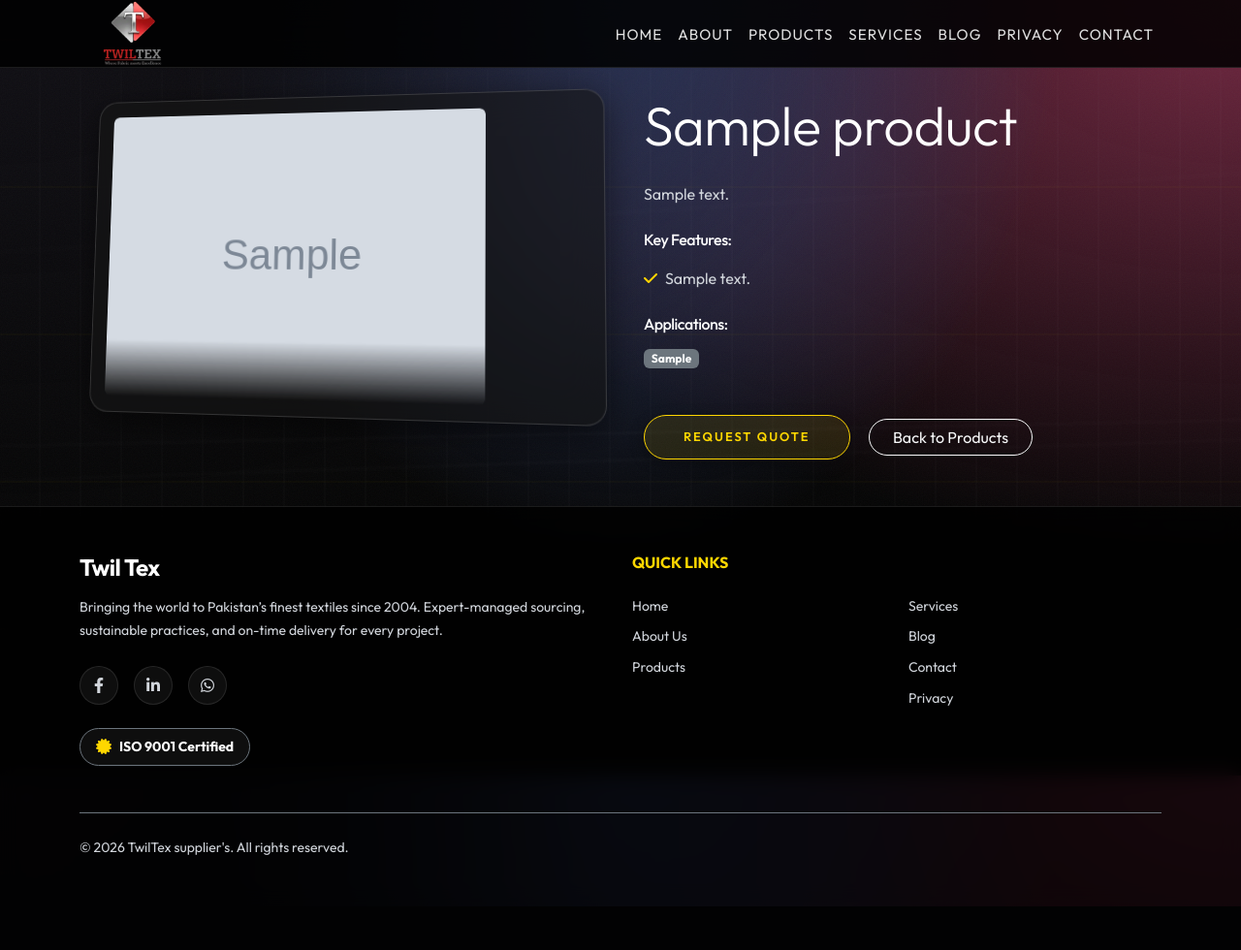
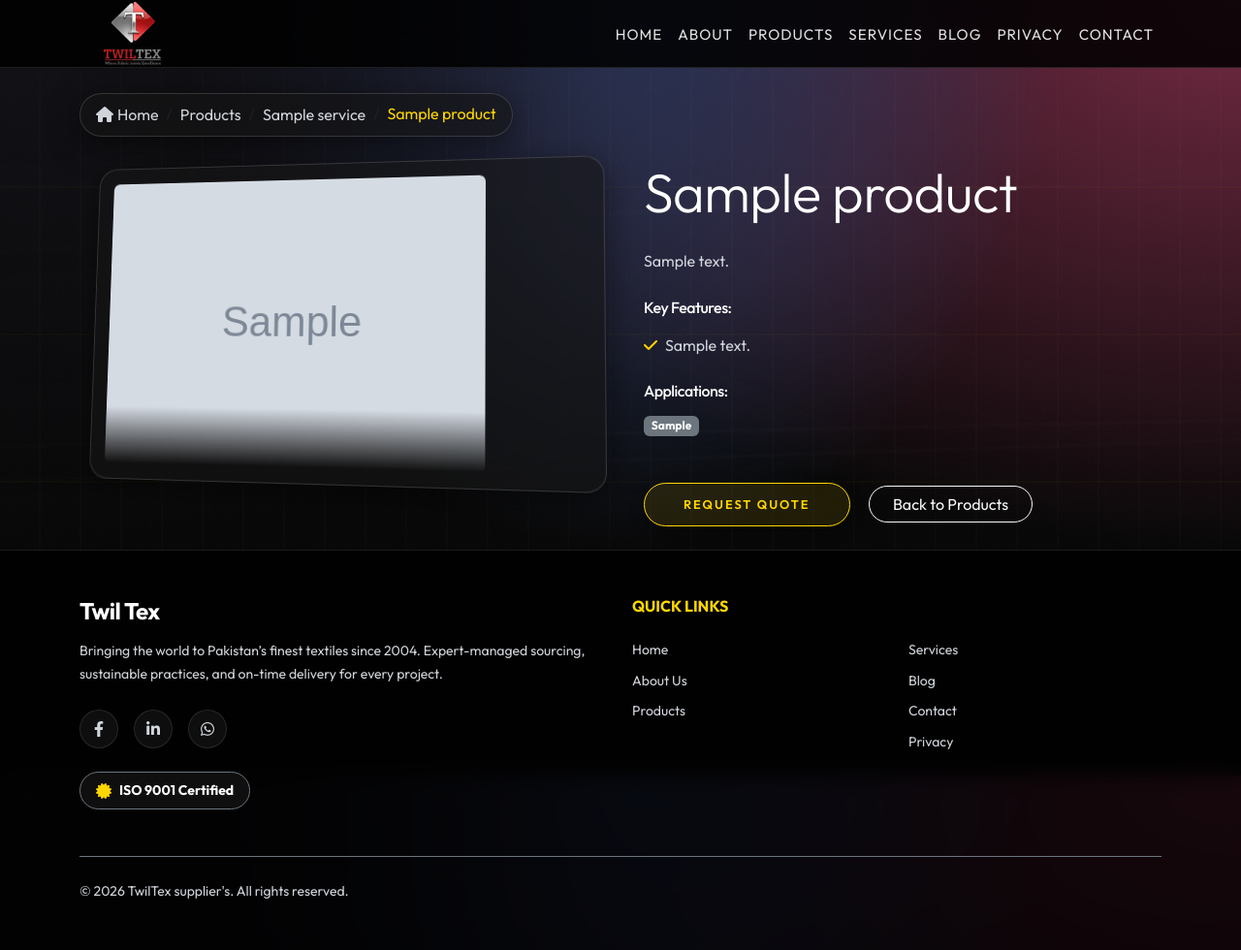
Before and after one commit to AbRehmansaif/TwilTex, a Django app: page /products/sample/ in a window 1280 px wide. Shown: the whole page at 97% size. Before the commit the page ends 935 px from the top, so only its background shows below. Run offline with Django 5.2, Linux system fonts and the light colour scheme; tables that the repository leaves empty hold one stand-in row (values such as "Sample post"); grey boxes marked "Sample" are stand-in pictures.

Commit message:
feat: add project settings, product views, and product detail page templates

```diff
--- a/products/views.py
+++ b/products/views.py
@@ -33,4 +33,28 @@ def products_list(request):
 def product_detail(request, slug):
     """Product detail page"""
     product = get_object_or_404(Product, slug=slug, is_active=True)
-    return render(request, 'product_detail.html', {'product': product})
+
+    related_products = []
+    if product.service:
+        related_products = Product.objects.filter(
+            service=product.service, is_active=True
+        ).exclude(id=product.id)[:4]
+
+    other_categories = Service.objects.exclude(
+        id=product.service_id if product.service else None
+    )
+
+    other_products = []
+    for category in other_categories:
+        cat_prod = Product.objects.filter(service=category, is_active=True).first()
+        if cat_prod:
+            other_products.append(cat_prod)
+
+    other_products = other_products[:8]
+
+    context = {
+        'product': product,
+        'related_products': related_products,
+        'other_products': other_products,
+    }
+    return render(request, 'product_detail.html', context)
--- a/templates/product_detail.html
+++ b/templates/product_detail.html
@@ -6,8 +6,24 @@
 {% block meta_description %}{{ product.short_description }}{% endblock %}
 
 {% block content %}
+    <!-- Breadcrumb -->
+    <section class="pt-5 mt-5">
+        <div class="container">
+            <nav aria-label="breadcrumb">
+                <ol class="breadcrumb mb-0 glass-panel p-2 px-3 rounded-pill d-inline-flex">
+                    <li class="breadcrumb-item"><a href="{% url 'main:home' %}" class="text-decoration-none text-muted"><i class="fas fa-home me-1"></i>Home</a></li>
+                    <li class="breadcrumb-item"><a href="{% url 'products:list' %}" class="text-decoration-none text-muted">Products</a></li>
+                    {% if product.service %}
+                    <li class="breadcrumb-item"><a href="{% url 'products:list' %}" class="text-decoration-none text-muted">{{ product.service.title }}</a></li>
+                    {% endif %}
+                    <li class="breadcrumb-item active text-gold" aria-current="page">{{ product.name }}</li>
+                </ol>
+            </nav>
+        </div>
+    </section>
+
     <!-- Product Detail -->
-    <section class="py-5 mt-5">
+    <section class="py-4">
         <div class="container">
             <div class="row g-5">
                 <div class="col-lg-6">
@@ -44,4 +60,61 @@
             </div>
         </div>
     </section>
+
+    <!-- Related Products -->
+    {% if related_products %}
+    <section class="py-5 bg-glass-subtle border-top border-bottom border-secondary">
+        <div class="container animate-on-scroll">
+            <h2 class="text-white mb-4 h3"><i class="fas fa-layer-group text-gold me-2"></i>Related Products in {{ product.service.title }}</h2>
+            <div class="row g-4">
+                {% for related in related_products %}
+                <div class="col-lg-3 col-md-6">
+                    <div class="card-3d h-100">
+                        <div class="img-reveal">
+                            {% if related.images.all %}
+                                <img src="{{ related.images.first.image.url }}" alt="{{ related.name }}" class="img-fluid card-img-250" style="height: 200px; object-fit: cover; width: 100%;">
+                            {% else %}
+                                <img src="https://images.unsplash.com/photo-1591047139829-d91aecb6caea?auto=format&fit=crop&q=80&w=800" alt="{{ related.name }}" class="img-fluid card-img-250" style="height: 200px; object-fit: cover; width: 100%;">
+                            {% endif %}
+                        </div>
+                        <div class="p-4 text-center">
+                            <h3 class="text-white h6 mb-3">{{ related.name }}</h3>
+                            <a href="{% url 'products:detail' related.slug %}" class="btn btn-outline-light rounded-pill btn-sm w-100">View Details</a>
+                        </div>
+                    </div>
+                </div>
+                {% endfor %}
+            </div>
+        </div>
+    </section>
+    {% endif %}
+
+    <!-- Other Categories -->
+    {% if other_products %}
+    <section class="py-5">
+        <div class="container animate-on-scroll">
+            <h2 class="text-white mb-4 h3"><i class="fas fa-compass text-gold me-2"></i>Explore Other Categories</h2>
+            <div class="row g-4">
+                {% for other in other_products %}
+                <div class="col-lg-3 col-md-6">
+                    <div class="card-3d h-100">
+                        <div class="img-reveal">
+                            {% if other.images.all %}
+                                <img src="{{ other.images.first.image.url }}" alt="{{ other.name }}" class="img-fluid card-img-250" style="height: 200px; object-fit: cover; width: 100%;">
+                            {% else %}
+                                <img src="https://images.unsplash.com/photo-1591047139829-d91aecb6caea?auto=format&fit=crop&q=80&w=800" alt="{{ other.name }}" class="img-fluid card-img-250" style="height: 200px; object-fit: cover; width: 100%;">
+                            {% endif %}
+                        </div>
+                        <div class="p-4 text-center">
+                            <p class="text-gold small mb-2 fw-bold text-uppercase">{{ other.service.title }}</p>
+                            <h3 class="text-white h6 mb-3">{{ other.name }}</h3>
+                            <a href="{% url 'products:detail' other.slug %}" class="btn btn-outline-light rounded-pill btn-sm w-100">View Details</a>
+                        </div>
+                    </div>
+                </div>
+                {% endfor %}
+            </div>
+        </div>
+    </section>
+    {% endif %}
 {% endblock %}
--- a/twiltex/settings.py
+++ b/twiltex/settings.py
@@ -27,7 +27,7 @@ SECRET_KEY = os.getenv("SECRET_KEY", "unsafe-dev-key")
 # DEBUG = True
 DEBUG = os.getenv("DEBUG", "False") == "True"
 
-ALLOWED_HOSTS = ["twiltex.com", "www.twiltex.com", "38.242.254.102"]
+ALLOWED_HOSTS = ["twiltex.com", "www.twiltex.com", "38.242.254.102", "127.0.0.1", "localhost"]
 
 # for production, set allowed hosts like this:
 # ALLOWED_HOSTS = ['IPv4-address', 'localhost']
@@ -172,5 +172,5 @@ MEDIA_ROOT = BASE_DIR / 'media'
 
 
 # Force HTTPS in production
-SECURE_SSL_REDIRECT = True
+SECURE_SSL_REDIRECT = not DEBUG
 SECURE_PROXY_SSL_HEADER = ('HTTP_X_FORWARDED_PROTO', 'https')
```
Also changed, not shown: templates/products.html (+9 -1 lines).
